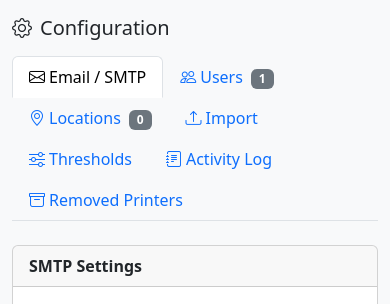
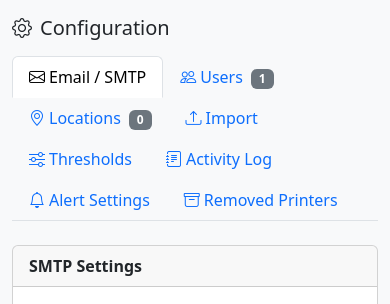
Before and after one commit to mkeathley2/network-printer-dashboard, a Flask app: page /config/ in a window 390 px wide. Shown: the part 56-360 px from the top of the page. Run offline with Flask 3, Linux system fonts and the light colour scheme; a user stored in the database is signed in.

Commit message:
Add per-type alert email toggles and fix .0 decimal display bug
- Config > Alert Settings tab: 8 toggle switches (offline, online, toner
  warning/critical/replaced, drum warning/critical/replaced); each stored
  as a SiteSetting key; alert events still logged regardless of toggle state
- evaluator._send() now checks is_alert_enabled() before sending email
- Fix spreadsheet_import._str() to convert whole-number floats to int so
  openpyxl numeric cells import as "5" instead of "5.0"
- Startup migration cleans existing "X.0" values in phone_ext and
  assigned_computer columns so no re-import needed

Co-Authored-By: Claude Sonnet 4.6 <noreply@anthropic.com>

```diff
--- a/app/alerts/evaluator.py
+++ b/app/alerts/evaluator.py
@@ -65,7 +65,10 @@ def _log_event(
 def _send(event_type: str, printer: Printer, supply: SupplyData | None, level_pct: int | None) -> bool:
     """Attempt to send an alert email. Returns True if sent successfully."""
     try:
-        from app.alerts.notifier import send_alert_email
+        from app.alerts.notifier import is_alert_enabled, send_alert_email
+        if not is_alert_enabled(event_type):
+            logger.debug("Alert type '%s' is disabled — skipping email for %s", event_type, printer.ip_address)
+            return False
         send_alert_email(event_type, printer, supply, level_pct)
         return True
     except Exception:
--- a/app/utils/spreadsheet_import.py
+++ b/app/utils/spreadsheet_import.py
@@ -59,6 +59,10 @@ def _clean_ip(val) -> Optional[str]:
 def _str(val) -> Optional[str]:
     if val is None:
         return None
+    # openpyxl reads numeric cells as float; convert whole numbers to int first
+    # so that str(5.0) becomes "5" instead of "5.0"
+    if isinstance(val, float) and val.is_integer():
+        val = int(val)
     s = str(val).strip()
     return s if s and s.lower() not in ("n/a", "na", "none", "-") else None
 
--- a/app/web/__init__.py
+++ b/app/web/__init__.py
@@ -137,6 +137,20 @@ def _run_migrations() -> None:
                 pass
 
         # Migrate existing PrinterGroup rows → Location rows (one-time, skipped if locations exist)
+        # Clean up ".0" decimal artifacts left by openpyxl float conversion
+        try:
+            conn.execute(text(
+                "UPDATE printers SET phone_ext = CAST(CAST(phone_ext AS UNSIGNED) AS CHAR) "
+                "WHERE phone_ext REGEXP '^[0-9]+\\.0$'"
+            ))
+            conn.execute(text(
+                "UPDATE printers SET assigned_computer = CAST(CAST(assigned_computer AS UNSIGNED) AS CHAR) "
+                "WHERE assigned_computer REGEXP '^[0-9]+\\.0$'"
+            ))
+            conn.commit()
+        except Exception as e:
+            logger.debug("Decimal cleanup migration skipped: %s", e)
+
         try:
             result = conn.execute(text("SELECT COUNT(*) FROM locations"))
             if result.scalar() == 0:
--- a/app/web/routes/config.py
+++ b/app/web/routes/config.py
@@ -24,6 +24,17 @@ SMTP_KEYS = ["smtp_host", "smtp_port", "smtp_auth", "smtp_user", "smtp_password"
 THRESHOLD_WARN_DEFAULT = 15
 THRESHOLD_CRIT_DEFAULT = 5
 POLL_INTERVAL_DEFAULT = 60
+
+ALERT_TOGGLE_DEFS = [
+    ("alert_printer_offline",  "Printer Offline"),
+    ("alert_printer_online",   "Printer Back Online"),
+    ("alert_toner_warning",    "Toner Low Warning"),
+    ("alert_toner_critical",   "Toner Critically Low"),
+    ("alert_toner_replaced",   "Toner Replaced"),
+    ("alert_drum_warning",     "Drum Life Low Warning"),
+    ("alert_drum_critical",    "Drum Life Critically Low"),
+    ("alert_drum_replaced",    "Drum Unit Replaced"),
+]
 
 
 def get_effective_thresholds(printer=None) -> tuple[int, int]:
@@ -120,6 +131,8 @@ def index():
             .all()
         )
 
+    alert_settings = {key: _get_setting(key, "1") for key, _ in ALERT_TOGGLE_DEFS}
+
     return render_template(
         "config/index.html",
         smtp=smtp,
@@ -139,7 +152,24 @@ def index():
         import_undiscovered_rows=import_undiscovered_rows,
         removed_count=removed_count,
         removed_printers=removed_printers,
+        alert_settings=alert_settings,
+        alert_toggle_defs=ALERT_TOGGLE_DEFS,
     )
+
+
+# ---------------------------------------------------------------------------
+# Alert type toggles
+# ---------------------------------------------------------------------------
+@bp.route("/save-alert-settings", methods=["POST"])
+@admin_required
+def save_alert_settings():
+    for key, _ in ALERT_TOGGLE_DEFS:
+        val = "1" if request.form.get(key) else "0"
+        _set_setting(key, val)
+    db.session.commit()
+    audit(current_user.username, "config_alerts", "site", "Updated alert email settings")
+    flash("Alert settings saved.", "success")
+    return redirect(url_for("config.index", tab="alerts"))
 
 
 # ---------------------------------------------------------------------------
--- a/app/web/templates/config/index.html
+++ b/app/web/templates/config/index.html
@@ -42,6 +42,12 @@
     <a class="nav-link {% if active_tab == 'activity' %}active{% endif %}"
        href="{{ url_for('config.index', tab='activity') }}">
       <i class="bi bi-journal-text me-1"></i>Activity Log
+    </a>
+  </li>
+  <li class="nav-item">
+    <a class="nav-link {% if active_tab == 'alerts' %}active{% endif %}"
+       href="{{ url_for('config.index', tab='alerts') }}">
+      <i class="bi bi-bell me-1"></i>Alert Settings
     </a>
   </li>
   <li class="nav-item">
@@ -578,6 +584,32 @@
   </div>
 </div>
 
+<!-- ===================== ALERT SETTINGS TAB ===================== -->
+{% elif active_tab == 'alerts' %}
+<div class="card" style="max-width:520px;">
+  <div class="card-header fw-semibold"><i class="bi bi-bell me-2"></i>Alert Email Settings</div>
+  <div class="card-body">
+    <p class="text-muted small mb-3">
+      Choose which alert types trigger an email notification.
+      Events are always recorded in the <a href="{{ url_for('alerts.log') }}">Alert Log</a> regardless of this setting.
+    </p>
+    <form method="POST" action="{{ url_for('config.save_alert_settings') }}">
+      {% for key, label in alert_toggle_defs %}
+      <div class="form-check form-switch mb-2">
+        <input class="form-check-input" type="checkbox" name="{{ key }}" id="{{ key }}"
+               {% if alert_settings[key] == '1' %}checked{% endif %}>
+        <label class="form-check-label" for="{{ key }}">{{ label }}</label>
+      </div>
+      {% endfor %}
+      <div class="mt-3">
+        <button type="submit" class="btn btn-primary">
+          <i class="bi bi-save me-1"></i>Save Alert Settings
+        </button>
+      </div>
+    </form>
+  </div>
+</div>
+
 <!-- ===================== REMOVED PRINTERS TAB ===================== -->
 {% elif active_tab == 'removed' %}
 <div class="card">
```
Also changed, not shown: app/alerts/notifier.py (+9 -0 lines).
